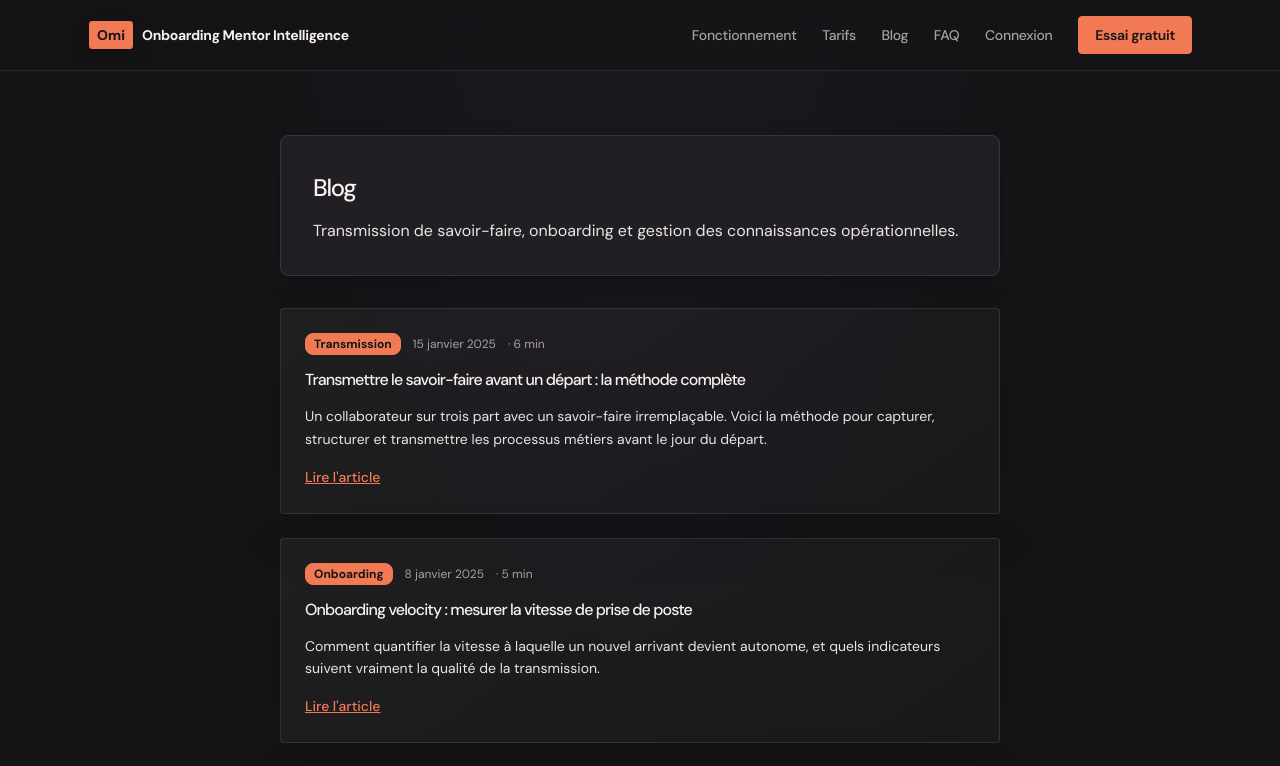
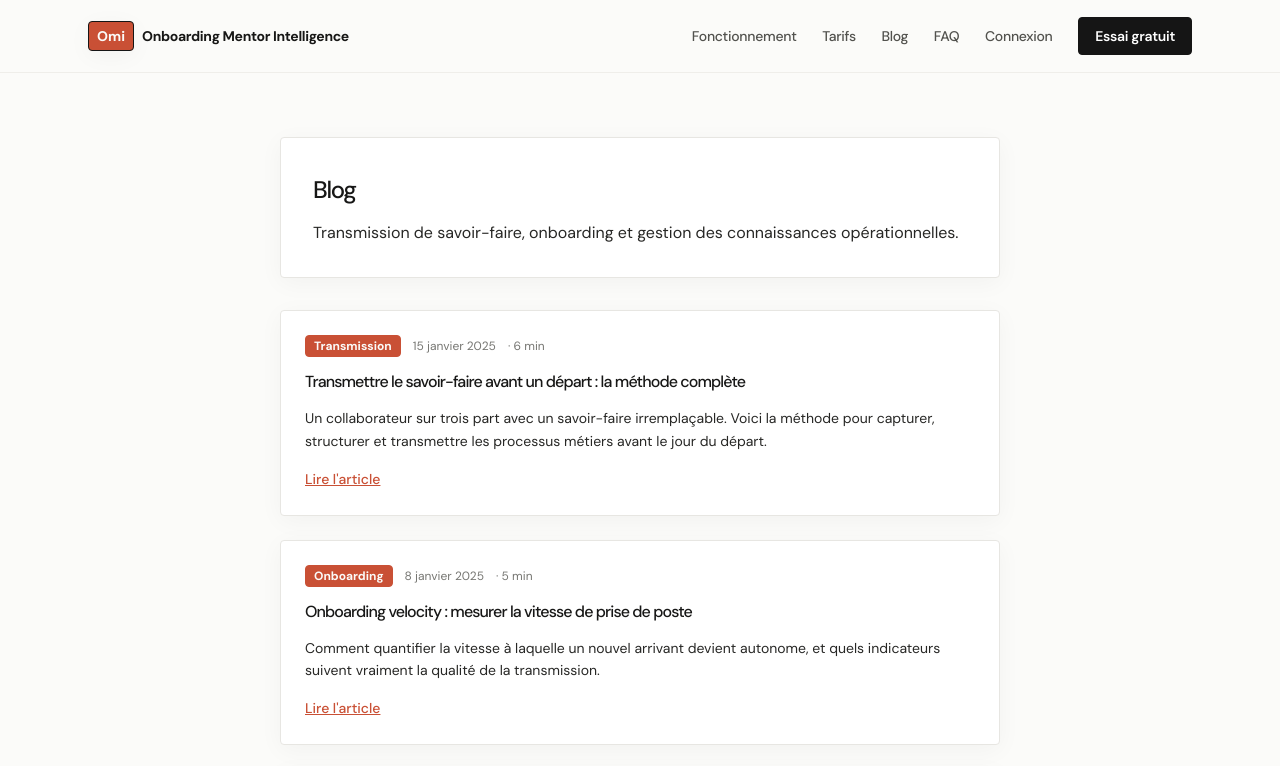
Before and after one commit to Smo-5161/obi-ai, a Next.js app: page /blog in a window 1280 px wide. Shown: the top 766 px of the page. Built offline with nearby package versions, Linux system fonts and the light colour scheme; no server answers.

Commit message:
Rebuild visual identity around Astry-inspired light design

```diff
--- a/src/app/globals.css
+++ b/src/app/globals.css
@@ -549,3 +549,181 @@ body { font-family: var(--font-sans), Arial, sans-serif; }
  .marketing-shell [data-section]:not(.landing-hero) { padding-block: 4.5rem !important; }
  .marketing-shell [data-section] h2 { font-size: clamp(2.2rem,10vw,3.2rem); }
 }
+
+
+/* Complete Astry-inspired light product direction. */
+:root {
+  color-scheme: light;
+  --background: #fbfbf9;
+  --foreground: #272725;
+  --ink: #151515;
+  --paper: #ffffff;
+  --paper-raised: #ffffff;
+  --line: #e7e6e2;
+  --accent: #c95035;
+  --accent-bright: #dd6849;
+  --accent-soft: #f8eee9;
+  --muted: #767672;
+  --text-strong: #171716;
+}
+html { scroll-behavior: smooth; }
+body { background: var(--background); color: var(--foreground); font-family: var(--font-sans), Arial, sans-serif; }
+::selection { background: #e9a28e; color: #171716; }
+.design-shell { background: var(--background); }
+.design-shell header {
+  min-height: 72px;
+  border: 0;
+  border-bottom: 1px solid #efeeea;
+  background: rgba(251,251,249,.94);
+  box-shadow: none;
+  backdrop-filter: blur(14px);
+}
+.marketing-shell header > div, .app-shell header > div { min-height: 72px; }
+.marketing-shell footer { border-top: 1px solid var(--line); background: #f7f7f4; }
+.design-shell nav { color: #52524e; font-weight: 500; }
+.design-shell nav a:hover, .design-shell header a:hover { color: var(--accent); }
+.design-shell h1, .design-shell h2, .design-shell h3, .design-shell h4 {
+  color: var(--text-strong);
+  font-family: var(--font-sans), Arial, sans-serif;
+  font-weight: 500;
+  letter-spacing: -.055em;
+}
+.marketing-shell main > section:first-of-type {
+  width: 100%;
+  max-width: none;
+  min-height: min(78vh, 760px);
+  margin: 0;
+  overflow: hidden;
+  border: 0;
+  border-radius: 0;
+  background:
+    radial-gradient(ellipse at 78% 45%, rgba(201,80,53,.07), transparent 28%),
+    linear-gradient(180deg, #fbfbf9, #fbfbf9);
+}
+.landing-hero { isolation: isolate; }
+.landing-hero::before, .landing-hero::after { content: none; display: none; }
+.landing-hero .synapse-canvas { opacity: .14; filter: grayscale(.65) saturate(.55); }
+.landing-hero__content {
+  max-width: 1200px;
+  min-height: min(78vh, 760px);
+  padding-top: clamp(10rem, 18vh, 14rem);
+  padding-bottom: clamp(5rem, 10vh, 8rem);
+  display: flex;
+  flex-direction: column;
+  justify-content: center;
+  text-align: left;
+}
+.landing-hero__content h1 {
+  max-width: 920px;
+  margin-left: 0;
+  color: #171716;
+  font-family: var(--font-sans), Arial, sans-serif;
+  font-size: clamp(3.5rem, 7vw, 6.3rem);
+  font-weight: 500;
+  line-height: .99;
+  letter-spacing: -.075em;
+  text-wrap: balance;
+}
+.hero-accent { color: var(--accent); font-style: normal; }
+.landing-hero__content > p {
+  max-width: 610px;
+  margin-left: 0;
+  color: #666662;
+  font-size: clamp(1.05rem, 1.5vw, 1.2rem);
+  line-height: 1.7;
+}
+.landing-hero__content > div { justify-content: flex-start; gap: .8rem; }
+.design-shell .btn-cubic {
+  border: 1px solid var(--ink);
+  border-radius: 4px;
+  background: var(--ink);
+  color: white;
+  box-shadow: none;
+  transition: background-color .18s ease, color .18s ease, transform .18s ease;
+}
+.design-shell .btn-cubic:hover {
+  transform: translateY(-1px);
+  border-color: var(--accent);
+  background: var(--accent);
+  color: white;
+  box-shadow: none;
+}
+.marketing-shell [data-section]:not(.landing-hero) {
+  padding-block: clamp(5.5rem, 9vw, 8.5rem) !important;
+}
+.marketing-shell [data-section] h2 {
+  max-width: 850px;
+  margin-bottom: .25rem;
+  color: #191918;
+  font-size: clamp(2.5rem, 5vw, 4.25rem);
+  line-height: 1.02;
+  letter-spacing: -.065em;
+}
+.marketing-shell [data-section] > div > p {
+  max-width: 680px;
+  color: #696965;
+  font-size: 1.05rem;
+  line-height: 1.75;
+}
+.marketing-shell [data-section] article,
+.marketing-shell .widget,
+.app-shell .widget {
+  border: 1px solid var(--line);
+  border-radius: 4px;
+  background: #fff;
+  box-shadow: 0 5px 24px rgba(25,25,22,.035);
+}
+.marketing-shell [class*="border-2"], .app-shell [class*="border-2"] { border-width: 1px; border-radius: 4px; }
+.marketing-shell [class*="shadow-"], .app-shell [class*="shadow-"] { box-shadow: 0 5px 24px rgba(25,25,22,.04); }
+.widget { transition: transform .2s ease, box-shadow .2s ease, border-color .2s ease; }
+.widget:hover {
+  transform: translateY(-2px);
+  animation: none;
+  border-color: #d7b0a4;
+  box-shadow: 0 12px 32px rgba(25,25,22,.075);
+}
+.marketing-shell .step-card { border-left: 2px solid var(--accent); }
+.marketing-shell [id="tarifs"] article { background: #fff; }
+.marketing-shell [id="tarifs"] article[class*="border-ink"] {
+  border-color: #d9a595;
+  background: #fbf5f1;
+}
+.marketing-shell [data-section].bg-ink { position: relative; background: #171716; }
+.marketing-shell [data-section].bg-ink h2 { color: #fff; }
+.marketing-shell [data-section].bg-ink > div { padding-block: clamp(5rem, 9vw, 8rem); }
+.marketing-shell [data-section].bg-ink::before { content: none; }
+.marketing-shell input, .marketing-shell textarea, .app-shell input, .app-shell select, .app-shell textarea {
+  border: 1px solid #deddd8;
+  border-radius: 4px;
+  background: #fff;
+  color: #262623;
+  box-shadow: none;
+}
+.marketing-shell input:focus, .marketing-shell textarea:focus, .app-shell input:focus, .app-shell select:focus, .app-shell textarea:focus {
+  border-color: var(--accent);
+  outline: none;
+  box-shadow: 0 0 0 3px rgba(201,80,53,.1);
+}
+.app-shell header { background: rgba(251,251,249,.96); }
+.app-shell main { padding-top: 3rem; padding-bottom: 5rem; }
+.app-shell main h1 { color: #171716; font-size: clamp(2.5rem, 4vw, 3.8rem); }
+.app-shell main h2 { color: #20201e; font-size: clamp(1.6rem, 2.8vw, 2.3rem); }
+.app-shell main [class*="border-"] { border-color: var(--line); }
+.app-shell main [class*="bg-paper"] { background: #fff; }
+.app-shell main [class*="bg-red-950"] { background: #f9ece7; color: #9e3e2a; }
+.app-shell main [class*="bg-emerald-600"] { background-color: #6c8a72; }
+.app-shell main [class*="rounded-none"] { border-radius: 4px; }
+.app-shell button { border-radius: 4px; }
+.app-shell button:hover:not(:disabled) { transform: translateY(-1px); }
+.app-shell [class*="bg-accent"] { color: #fff; }
+@media (max-width: 700px) {
+  .marketing-shell main > section:first-of-type { width: 100%; min-height: 74vh; margin: 0; }
+  .landing-hero__content { min-height: 74vh; padding: 8rem 1.5rem 4rem; }
+  .landing-hero__content h1 { font-size: clamp(3rem, 13.5vw, 4.4rem); }
+  .marketing-shell [data-section]:not(.landing-hero) { padding-block: 4.5rem !important; }
+  .marketing-shell [data-section] h2 { font-size: clamp(2.2rem, 10vw, 3.2rem); }
+}
+@media (prefers-reduced-motion: reduce) {
+  html { scroll-behavior: auto; }
+  .widget:hover, .design-shell .btn-cubic:hover { transform: none; animation: none; }
+}
```
